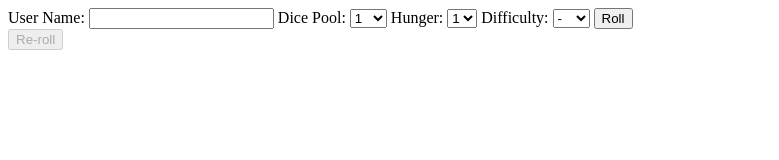
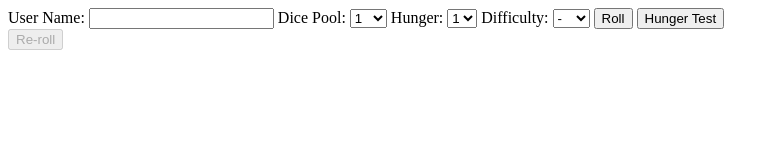
Before and after one commit to napoleonbara/roulepapa, a plain HTML site: page vampire.html in a window 1280 px wide. Shown: the whole page, without its empty margins (0-779 px from the left). Drawn offline with Linux system fonts and the light colour scheme.

Commit message:
Adding hunger test button

```diff
--- a/vampire.html
+++ b/vampire.html
@@ -61,6 +61,7 @@
                     <option value="10">10</option>
                 </select>
                 <input id="submit-roll" type="button" value="Roll" name="button-roll" onclick="submitRoll()"></input>
+                <input id="submit-hunger-test" type="button" value="Hunger Test" name="button-hunger" onclick="submitHunger()"></input>
                 <div id="roll-display">
                     <input id="submit-reroll" type="button" value="Re-roll" name="button-reroll" disabled="true" onclick="submitReroll()"></input>
                 </div>
@@ -199,6 +200,26 @@
                 disableReroll(true)
             }
 
+            async function submitHunger(){
+                let username = document.getElementById('input-username').value
+                let hunger = "0"
+                let pool = "1"
+                let difficulty = "1"
+                let params = {
+                    username,
+                    hunger,
+                    pool,
+                    difficulty
+                }
+                let response = await fetch(`/api/roll/vampire${toQueryString(params)}`)
+                let json = await response.json()
+
+                currentPool = [...json.result.hungerDice, ...json.result.normalDice]
+
+                displayRoll('roll-display', json.result)
+                disableReroll(true)
+            }
+
             function getRerollIndices(){
                 let disp = document.getElementById('roll-display')
                 let dices = disp.getElementsByClassName('die')
```
